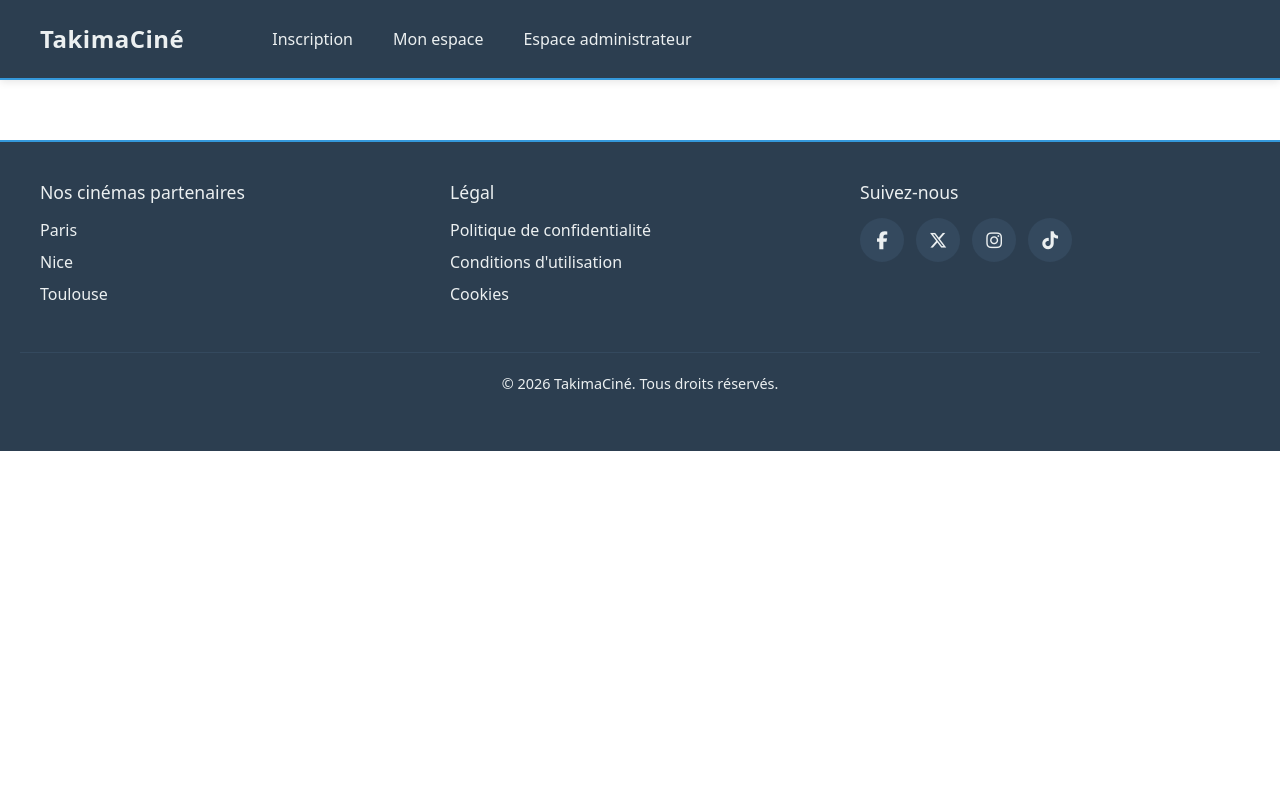
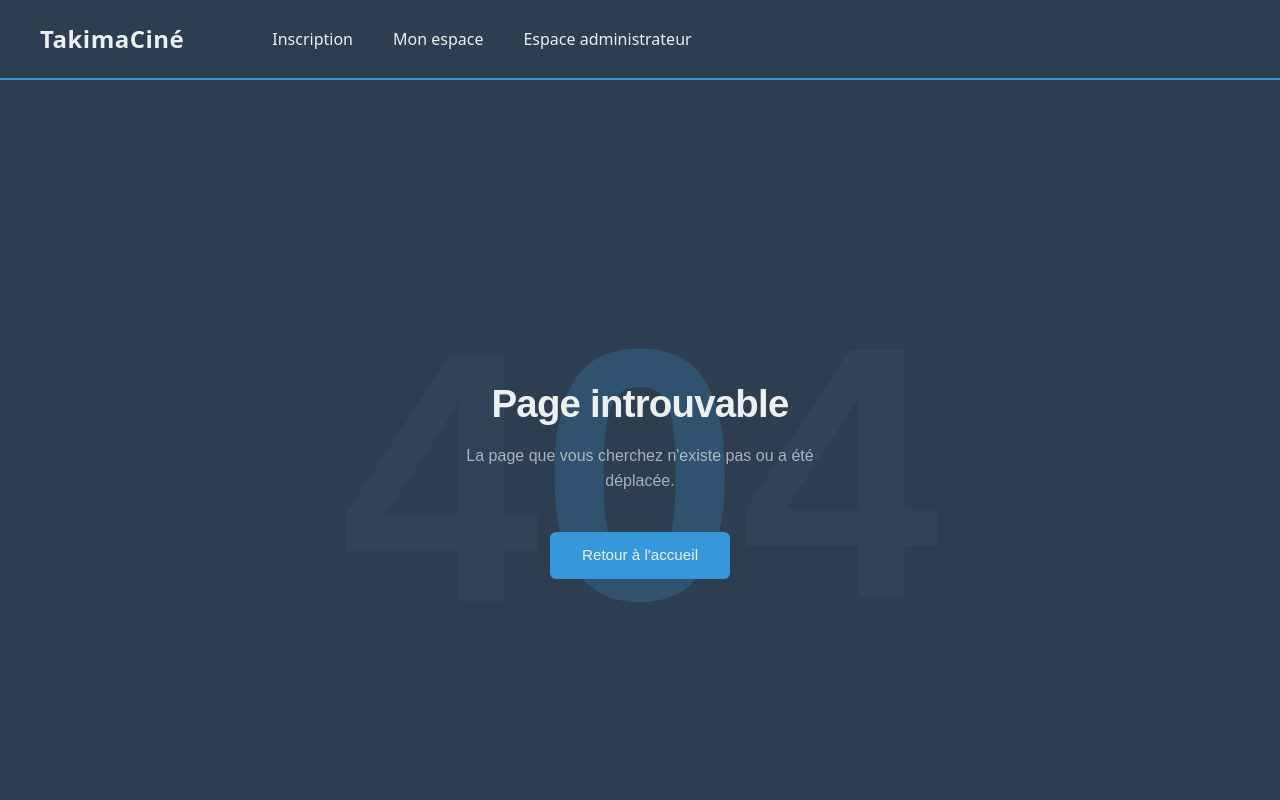
Before and after one commit to Samshiba/alocinoche, an Angular app: page /mon-espace in a window 1280 px wide. Shown: the top 800 px of the page. Built offline with nearby package versions, Linux system fonts and the light colour scheme; no server answers.

Commit message:
feat(404): add 404 page

```diff
--- a/src/app/footer/footer.scss
+++ b/src/app/footer/footer.scss
@@ -10,7 +10,6 @@ footer {
 	background-color: $primary-color;
 	color: $text-light;
 	padding: $footer-padding;
-	margin-top: $footer-margin-top;
 	border-top: 2px solid $accent-color;
 }
 
--- /dev/null
+++ b/src/app/not-found/not-found.html
@@ -0,0 +1,17 @@
+<div class="not-found">
+  <div class="not-found__background">
+    <span class="not-found__digit">4</span>
+    <span class="not-found__digit">0</span>
+    <span class="not-found__digit">4</span>
+  </div>
+
+  <div class="not-found__content">
+    <h1 class="not-found__title">Page introuvable</h1>
+    <p class="not-found__message">
+      La page que vous cherchez n'existe pas ou a été déplacée.
+    </p>
+    <button class="not-found__button" [routerLink]="['/']">
+      Retour à l'accueil
+    </button>
+  </div>
+</div>
--- /dev/null
+++ b/src/app/not-found/not-found.scss
@@ -0,0 +1,96 @@
+@import '../../styles/variables.scss';
+
+.not-found {
+  position: relative;
+  min-height: 100vh;
+  display: flex;
+  align-items: center;
+  justify-content: center;
+  background-color: $primary-color;
+  overflow: hidden;
+  font-family: 'DM Sans', sans-serif;
+
+  &__background {
+    position: absolute;
+    inset: 0;
+    display: flex;
+    align-items: center;
+    justify-content: center;
+    gap: 0.05em;
+    pointer-events: none;
+    user-select: none;
+  }
+
+  &__digit {
+    font-family: 'Syne', sans-serif;
+    font-weight: 800;
+    font-size: clamp(180px, 28vw, 380px);
+    color: $secondary-color;
+    line-height: 1;
+    opacity: 0.6;
+    animation: float 6s ease-in-out infinite;
+
+    &:nth-child(2) {
+      animation-delay: 0.4s;
+      color: mix($secondary-color, $accent-color, 70%);
+    }
+
+    &:nth-child(3) {
+      animation-delay: 0.8s;
+    }
+  }
+
+  &__content {
+    position: relative;
+    z-index: 1;
+    text-align: center;
+    padding: 2rem;
+    max-width: 480px;
+  }
+
+  &__title {
+    font-family: 'Syne', sans-serif;
+    font-weight: 700;
+    font-size: clamp(1.6rem, 4vw, 2.4rem);
+    color: $text-light;
+    margin: 0 0 1rem;
+    letter-spacing: -0.02em;
+  }
+
+  &__message {
+    font-size: 1rem;
+    color: rgba($text-light, 0.65);
+    margin: 0 0 2.4rem;
+    line-height: 1.6;
+  }
+
+  &__button {
+    display: inline-block;
+    padding: 0.75rem 2rem;
+    background-color: $accent-color;
+    color: $text-light;
+    font-family: 'DM Sans', sans-serif;
+    font-size: 0.95rem;
+    font-weight: 500;
+    border: none;
+    border-radius: 6px;
+    cursor: pointer;
+    transition: $transition;
+    text-decoration: none;
+
+    &:hover {
+      background-color: lighten($accent-color, 8%);
+      transform: translateY(-2px);
+      box-shadow: 0 8px 24px rgba($accent-color, 0.35);
+    }
+
+    &:active {
+      transform: translateY(0);
+    }
+  }
+}
+
+@keyframes float {
+  0%, 100% { transform: translateY(0); }
+  50%       { transform: translateY(-12px); }
+}
--- a/src/styles/variables.scss
+++ b/src/styles/variables.scss
@@ -10,5 +10,4 @@ $transition: all 0.3s ease;
 
 // Dimensions
 $footer-padding: 40px 20px;
-$footer-margin-top: 60px;
 $footer-max-width: 1200px;
```
Also changed, not shown: src/app/app.routes.ts (+5 -3 lines), src/app/not-found/not-found.ts (added, +12 -0 lines).
